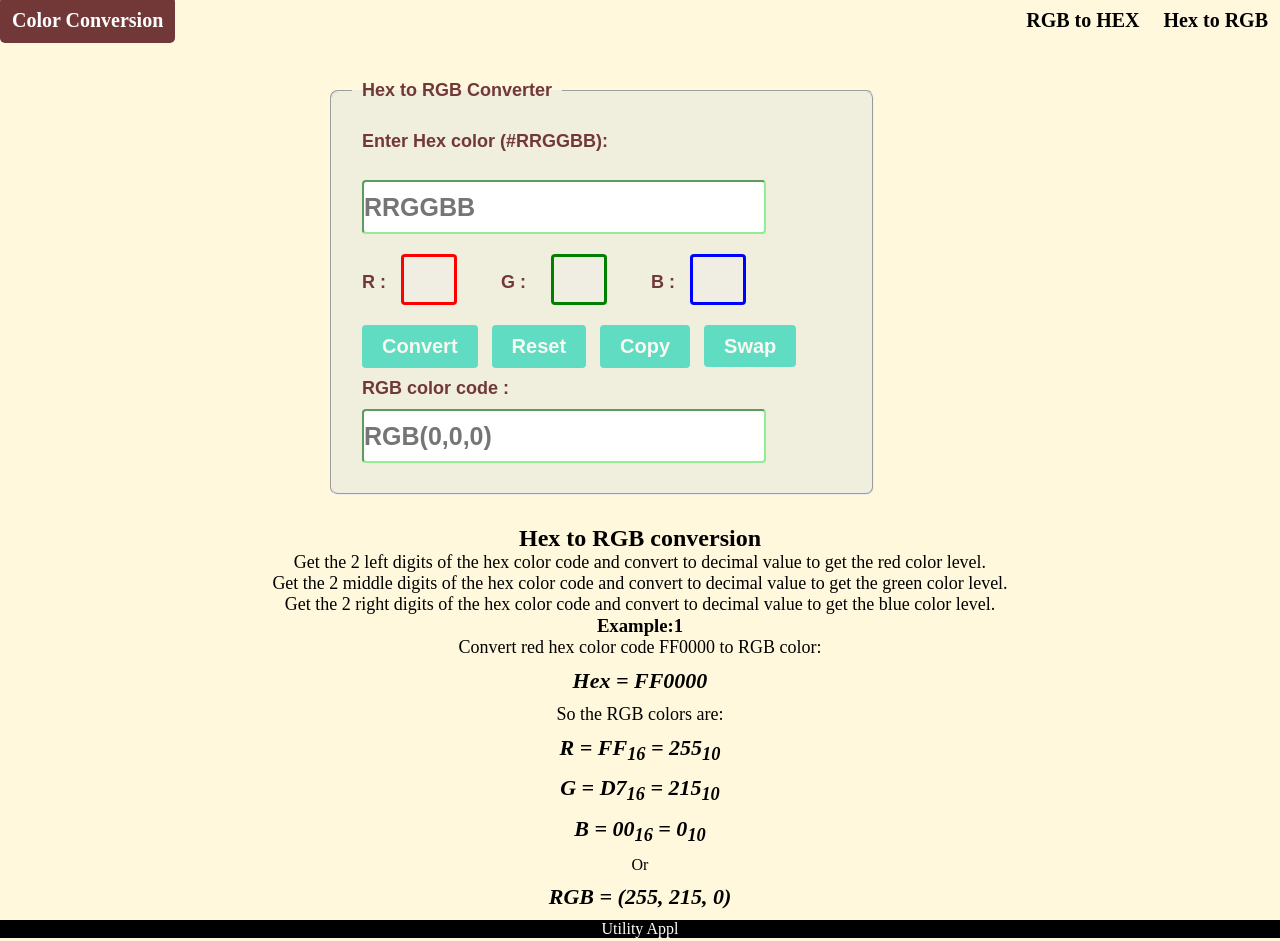
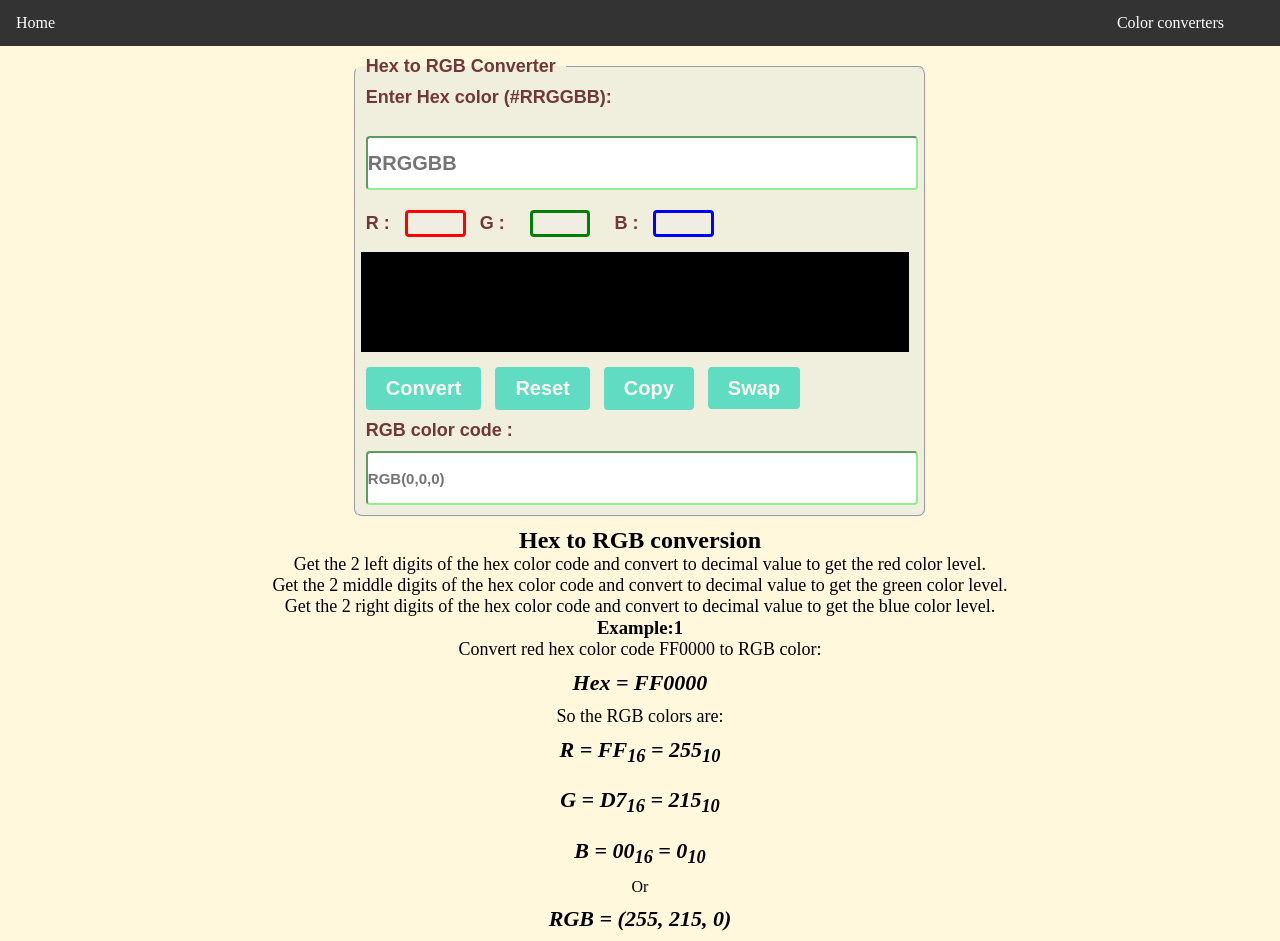
Before and after one commit to venkatnarasimha/Hex-RGB-converters, a website: page hextorgbconverter.html in a window 1280 px wide. Shown: the top 941 px of the page. Drawn offline with Linux system fonts and the light colour scheme.

Commit message:
Added Flex property

```diff
--- a/hex.js
+++ b/hex.js
@@ -13,8 +13,10 @@ const blueval = document.querySelector('.blue');
 const greenval = document.querySelector('.green');
 const button = document.querySelector('.but');
 const rgbval = document.querySelector('.rgbvalue');
-const result = document.querySelector('.result');
+const results = document.querySelector('.result');
 const copybut = document.querySelector('.copy');
+
+
 button.addEventListener('click', () => {
     const str2 = `${hexval.value}`;
     if (str2.length >= 7) alert('Length should be lessthan 6 digits');
@@ -23,6 +25,12 @@ button.addEventListener('click', () => {
     [redval.value, greenval.value, blueval.value] = output;
     rgbval.value = str;
 });
+
+hexval.addEventListener('input',()=>{
+    let col='#'+hexval.value;
+    console.log(col+"ddd");
+    results.style.backgroundColor=col;
+})
 copybut.addEventListener('click', () => {
     const copy = document.querySelector('.rgbvalue');
     console.log('clicked:', copy);
--- a/hextorgbconverter.html
+++ b/hextorgbconverter.html
@@ -8,19 +8,19 @@
     <script src="./hex.js" defer></script>
 </head>
 <body>
-    <header>
-        <nav>
-            <ul class="first">
-                <li><a href="#" >Color Conversion</a></li>
-                <li><a href="hextorgbconverter.html" >Hex to RGB</a></li>
-                <li><a href="rgbtohexconverter.html" >RGB to HEX</a></li>
-            </ul>
+    <div class="navbar">
+        <a href="index.html">Home</a>
+        <div class="dropdown">
+            <button class="dropbtn">Color converters
+            </button>
+            <div class="dropdown-content">
+                <a href="hextorgbconverter.html">HEX to RGB</a>
+                <a href="rgbtohexconverter.html">RGB to HEX</a>
+              </div>
+        </div>
+    </div>
 
-
-        </nav>
-    </header>
-
-    <section class="section-1">
+    <section class="wrapper">
         <form action="">
             <fieldset class="fieldset">
                 <legend class="label">Hex to RGB Converter</legend>
@@ -35,7 +35,7 @@
                    <label class="label">B : </label>
                    <input type="text" class="blue" disabled>
                 </p>
-                <!-- <div class="result"></div> -->
+                 <div class="result"></div>
                 <p>
                     <button type="button" class="but">Convert</button>
                     <input type="reset" value="Reset" class="but">
@@ -49,7 +49,7 @@
         </form>
 
     </section>
-    <div class="examples">
+    <div class="examples wrapper">
        <h2>Hex to RGB conversion</h2>
        <ul class="ul">
            <li>Get the 2 left digits of the hex color code and convert to decimal value to get the red color level.</li>
@@ -68,8 +68,15 @@
         <p>Or</p>
         <p class="special">RGB = (255, 215, 0)</p>
     </div>
-    <footer>
-        <p>Utility Appl</p>
+    <div class=above-footer>
+
+    </div>
+    <footer class="footer">
+        <span class="footer-copyright-wat">© UTILITY APPLICATIONS</span>
+        <span class="footer-copyright-divider">|</span>
+        <span class="footer-copyright-wat">COLOR CONVERTERS</span>
+        <span class="footer-copyright-divider">|</span>
+        <span class="footer-copyright-arr"> NO COPYRIGHTS</span>
     </footer>
 </body>
 </html>
--- a/style.css
+++ b/style.css
@@ -7,54 +7,69 @@ html body {
   background-color: cornsilk;
 }
 
-nav ul li {
-  list-style: none;
-  float: right;
-  margin-bottom: 30px;
+.navbar {
+  overflow: hidden;
+  background-color: #333;
 }
 
-nav ul li:first-child {
-  float: left;
+.dropdown-content a {
+  float: none;
+  color: #333;
+  padding: 12px 16px;
+  text-decoration: none;
+  display: block;
+  text-align: left;
 }
 
-nav {
-  background-color: transparent;
-  line-height: 40px;
-  text-align: right;
-  padding-bottom: 50px;
+.navbar a {
+  float: left;
+  font-size: 16px;
+  color: white;
+  text-align: center;
+  padding: 14px 16px;
+  text-decoration: none;
 }
 
-nav a {
-  text-decoration: none;
-  font-size: 20px;
+.dropdown {
+  float: right;
+  padding-right: 40px;
   overflow: hidden;
-  padding: 12px;
-  color: black;
-  font-weight: bold;
 }
 
-nav a:hover {
-  background-color: rgb(114, 56, 56);
-  border-radius: 5px;
+.dropdown .dropbtn {
+  font-size: 16px;
+  border: none;
+  outline: none;
   color: white;
-  font-weight: bold;
+  padding: 14px 16px;
+  background-color: inherit;
+  font-family: inherit;
+  margin: 0;
 }
 
-nav a:active {
-  color: white;
-  border-radius: 5px;
+.dropdown-content {
+  display: none;
+  position: absolute;
+  background-color: #333;
+  color: black;
+  min-width: 160px;
 }
 
-.left {
-  text-align: left;
-  margin-right: 0;
+.dropdown-content a:hover {
+  background-color: #ddd;
+  color: black;
 }
 
-.section-1 {
-  margin: auto;
-  width: 50%;
-  height: 50%;
-  padding: 10px;
+.dropdown:hover .dropdown-content {
+  display: block;
+}
+
+.wrapper {
+  display: flex;
+  justify-content: center;
+  flex-flow: column;
+  flex-wrap: wrap;
+  flex: 1 0 10%;
 }
 
 .label {
@@ -100,17 +115,20 @@ nav a:active {
 }
 
 .red-texts {
-  width: 50px;
-  height: 25px;
-  font-size: 25px;
+  width: 15%;
+  height: 100%;
+  font-size: 18px;
   text-align: center;
-  color: red;
   border: 3px;
-  border-color: red;
+  margin: 10px;
+  border-color: none;
   border-radius: 4px;
   border-style: solid;
-  margin: 10px;
-  margin-right: 30px;
+  color: red;
+
+  @media screen and (max-width: 700) {
+    width: 15px;
+  }
 }
 
 .green-slider {
@@ -126,7 +144,22 @@ nav a:active {
 }
 
 .green-texts {
-  width: 50px;
+  width: 15%;
+  height: 100%;
+  font-size: 18px;
+  text-align: center;
+  color: green;
+  border: 3px;
+  margin: 10px;
+  border-color: none;
+  border-radius: 4px;
+  border-style: solid;
+
+  @media screen and (max-width: 700) {
+    width: 15px;
+  }
+
+  /* width: 50px;
   height: 25px;
   font-size: 25px;
   text-align: center;
@@ -136,7 +169,7 @@ nav a:active {
   border-radius: 4px;
   border-style: solid;
   margin: 10px;
-  margin-right: 30px;
+  margin-right: 30px; */
 }
 
 .blue-slider {
@@ -152,29 +185,33 @@ nav a:active {
 }
 
 .blue-texts {
-  width: 50px;
-  height: 25px;
-  font-size: 25px;
+  width: 15%;
+  height: 100%;
+  font-size: 18px;
   text-align: center;
   color: blue;
   border: 3px;
+  margin: 10px;
   border-color: none;
   border-radius: 4px;
   border-style: solid;
-  margin: 10px;
-  margin-right: 30px;
+
+  @media screen and (max-width: 700) {
+    width: 15px;
+  }
 }
 
 .result {
   height: 100px;
-  width: 480px;
+  width: 50%;
   border: blue;
   background-color: black;
-  margin: 10px;
+  margin: 2px;
 }
 
 .fieldset {
-  width: 500px;
+  margin: auto;
+  width: 50%;
   background-color: #f0eedc;
   border-radius: 8px;
   padding: 20px;
@@ -184,8 +221,8 @@ nav a:active {
   height: 50px;
   min-height: 10px;
   border-radius: 4px;
-  width: 400px;
-  font-size: 25px;
+  width: 50%;
+  font-size: 15px;
   border-color: lightgreen;
   color: black;
   font-weight: bold;
@@ -214,8 +251,17 @@ nav a:active {
   font-weight: 400;
 }
 
-footer {
+.above-footer {
+  min-height: calc(100vh - 650px);
+}
+
+.above-footers {
+  min-height: calc(100vh - 502px);
+}
+
+.footer {
   text-align: center;
-  background-color: black;
+  background-color: #333;
   color: white;
+  line-height: 50px;
 }
--- a/style2.css
+++ b/style2.css
@@ -7,54 +7,70 @@ html body {
   background-color: cornsilk;
 }
 
-nav ul li {
-  list-style: none;
-  float: right;
-  margin-bottom: 30px;
+.navbar {
+  overflow: hidden;
+  background-color: #333;
 }
 
-nav ul li:first-child {
-  float: left;
+.dropdown-content a {
+  float: none;
+  color: #333;
+  padding: 12px 16px;
+  text-decoration: none;
+  display: block;
+  text-align: left;
 }
 
-nav {
-  background-color: transparent;
-  line-height: 40px;
-  text-align: right;
-  padding-bottom: 50px;
+.navbar a {
+  float: left;
+  font-size: 16px;
+  color: white;
+  text-align: center;
+  padding: 14px 16px;
+  text-decoration: none;
 }
 
-nav a {
-  text-decoration: none;
-  font-size: 20px;
+.dropdown {
+  float: right;
+  padding-right: 40px;
   overflow: hidden;
-  padding: 12px;
-  color: black;
-  font-weight: bold;
 }
 
-nav a:hover {
-  background-color: rgb(114, 56, 56);
-  border-radius: 5px;
+.dropdown .dropbtn {
+  font-size: 16px;
+  border: none;
+  outline: none;
   color: white;
-  font-weight: bold;
+  padding: 14px 16px;
+  background-color: inherit;
+  font-family: inherit;
+  margin: 0;
 }
 
-nav a:active {
-  color: white;
-  border-radius: 5px;
+.dropdown-content {
+  display: none;
+  position: absolute;
+  background-color: #333;
+  color: black;
+  min-width: 160px;
 }
 
-.left {
-  text-align: left;
-  margin-right: 0;
+.dropdown-content a:hover {
+  background-color: #ddd;
+  color: black;
 }
 
-.section-1 {
-  margin: auto;
-  width: 50%;
-  height: 50%;
-  padding: 10px;
+.dropdown:hover .dropdown-content {
+  display: block;
+}
+
+.wrapper {
+  display: flex;
+  justify-content: center;
+  align-items: center;
+  flex-flow: column;
+  flex-wrap: wrap;
+  flex: 1 0 10%;
 }
 
 .label {
@@ -88,19 +104,19 @@ nav a:active {
 }
 
 .fieldset {
-  width: 500px;
+  margin: auto;
+  width: 60%;
   background-color: #f0eedc;
   border-radius: 8px;
-  padding: 20px;
-  margin: 10px;
+  padding-right: 20px;
 }
 
 .hexvalue {
   height: 50px;
   min-height: 10px;
   border-radius: 4px;
-  width: 400px;
-  font-size: 25px;
+  width: 100%;
+  font-size: 20px;
   border-color: lightgreen;
   color: black;
   font-weight: bold;
@@ -108,35 +124,34 @@ nav a:active {
 }
 
 .blue {
-  width: 50px;
-  height: 45px;
-  font-size: 25px;
+  width: 10%;
+  height: 100%;
+  font-size: 18px;
   text-align: center;
   color: blue;
   border: 3px;
   border-color: none;
   border-radius: 4px;
   border-style: solid;
-  margin-right: 30px;
 }
 
 .red {
-  width: 50px;
-  height: 45px;
-  font-size: 25px;
+  min-width: 10%;
+  width: 10%;
+  height: 100%;
+  font-size: 18px;
   text-align: center;
   color: red;
   border: 3px;
   border-color: none;
   border-radius: 4px;
   border-style: solid;
-  margin-right: 30px;
 }
 
 .green {
-  width: 50px;
-  height: 45px;
-  font-size: 25px;
+  width: 10%;
+  height: 100%;
+  font-size: 18px;
   text-align: center;
   color: green;
   border: 3px;
@@ -144,15 +159,14 @@ nav a:active {
   border-color: none;
   border-radius: 4px;
   border-style: solid;
-  margin-right: 30px;
 }
 
 .rgbvalue {
   height: 50px;
   min-height: 10px;
   border-radius: 4px;
-  width: 400px;
-  font-size: 25px;
+  width: 100%;
+  font-size: 15px;
   border-color: lightgreen;
   color: black;
   font-weight: bold;
@@ -161,10 +175,10 @@ nav a:active {
 
 .result {
   height: 100px;
-  width: 480px;
+  width: 100%;
   border: blue;
   background-color: black;
-  margin: 2px;
+  margin: 5px;
 }
 
 .examples {
@@ -189,8 +203,17 @@ nav a:active {
   font-weight: 400;
 }
 
-footer {
+.above-footer {
+  min-height: calc(100vh - 650px);
+}
+
+.above-footers {
+  min-height: calc(100vh - 502px);
+}
+
+.footer {
   text-align: center;
-  background-color: black;
+  background-color: #333;
   color: white;
+  line-height: 50px;
 }
```
Also changed, not shown: rgbtohexconverter.html (+24 -17 lines).
